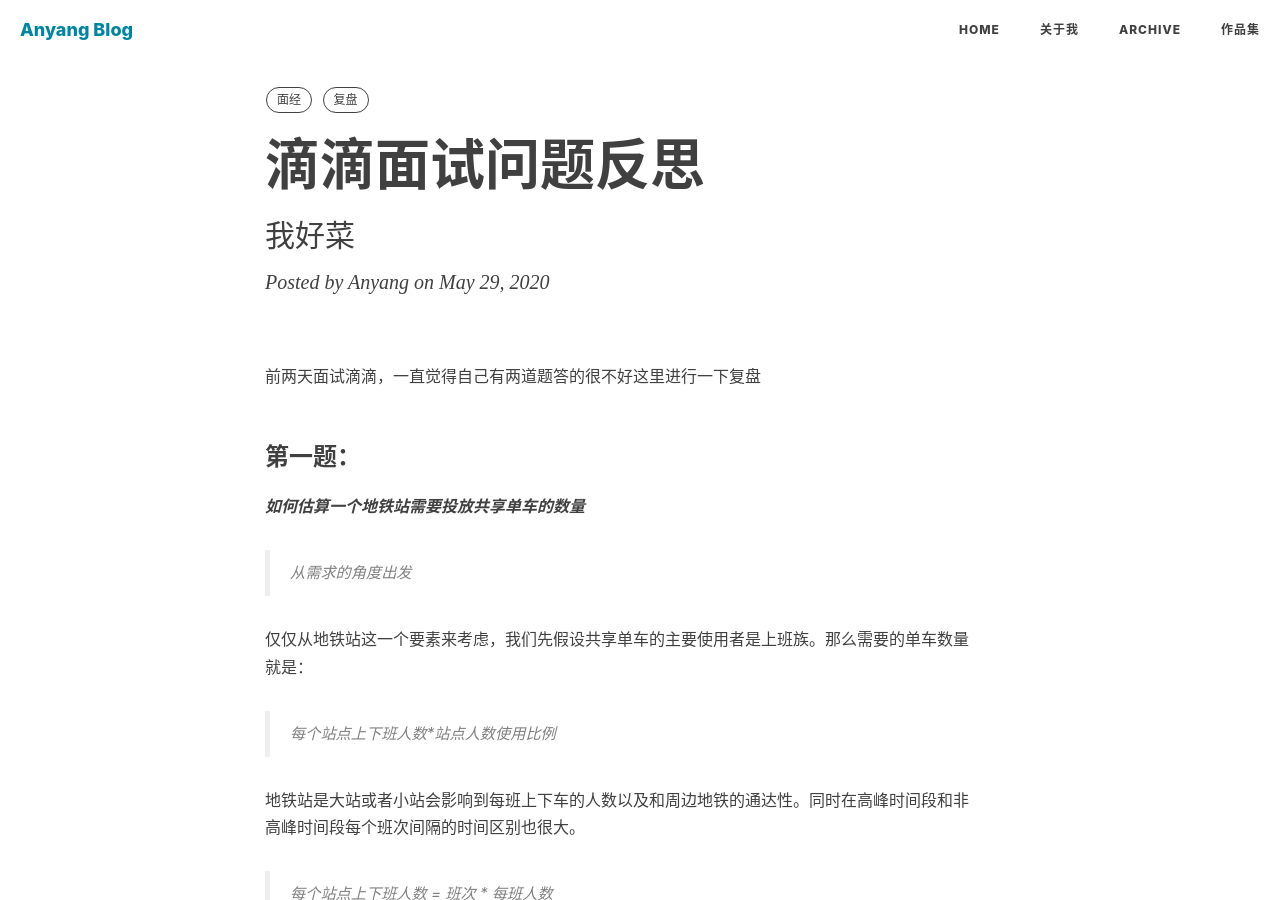
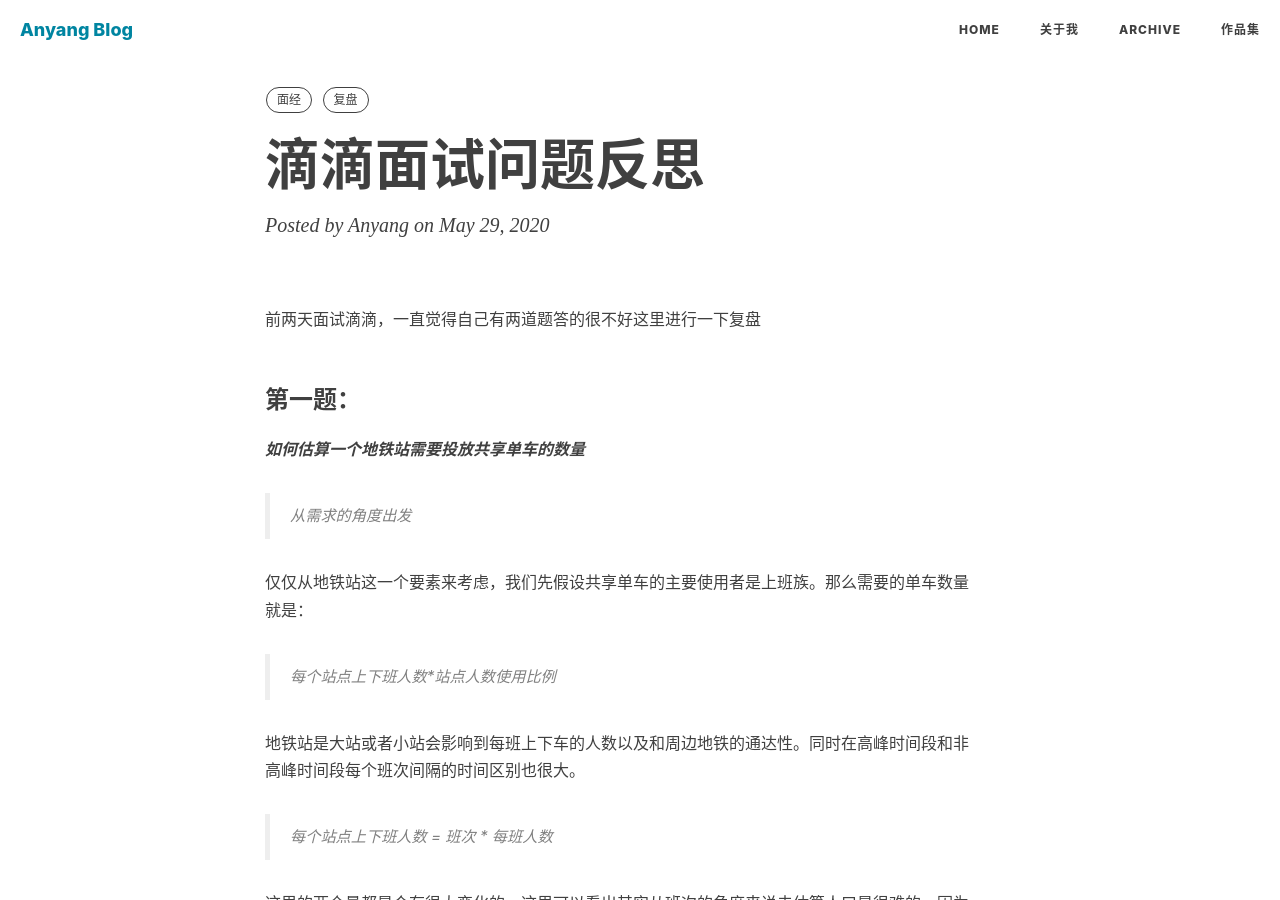
Before and after one commit to zhaoanyang36/blog, a Jekyll site: the page built from _posts/2020-05-29-bike.md, in a window 1280 px wide and 900 px high. Built offline with Jekyll 4.4.1, drawn with Linux system fonts in a browser that asks for light colours; nearby versions of some CDN libraries; comment, search, counter and statistics services are not loaded.

Commit message:
Update 2020-05-29-bike.md

```diff
--- a/_posts/2020-05-29-bike.md
+++ b/_posts/2020-05-29-bike.md
@@ -1,6 +1,5 @@
 ---
 title: "滴滴面试问题反思"
-subtitle: "我好菜"
 layout: post
 author: "Anyang"
 header-style: text
```
